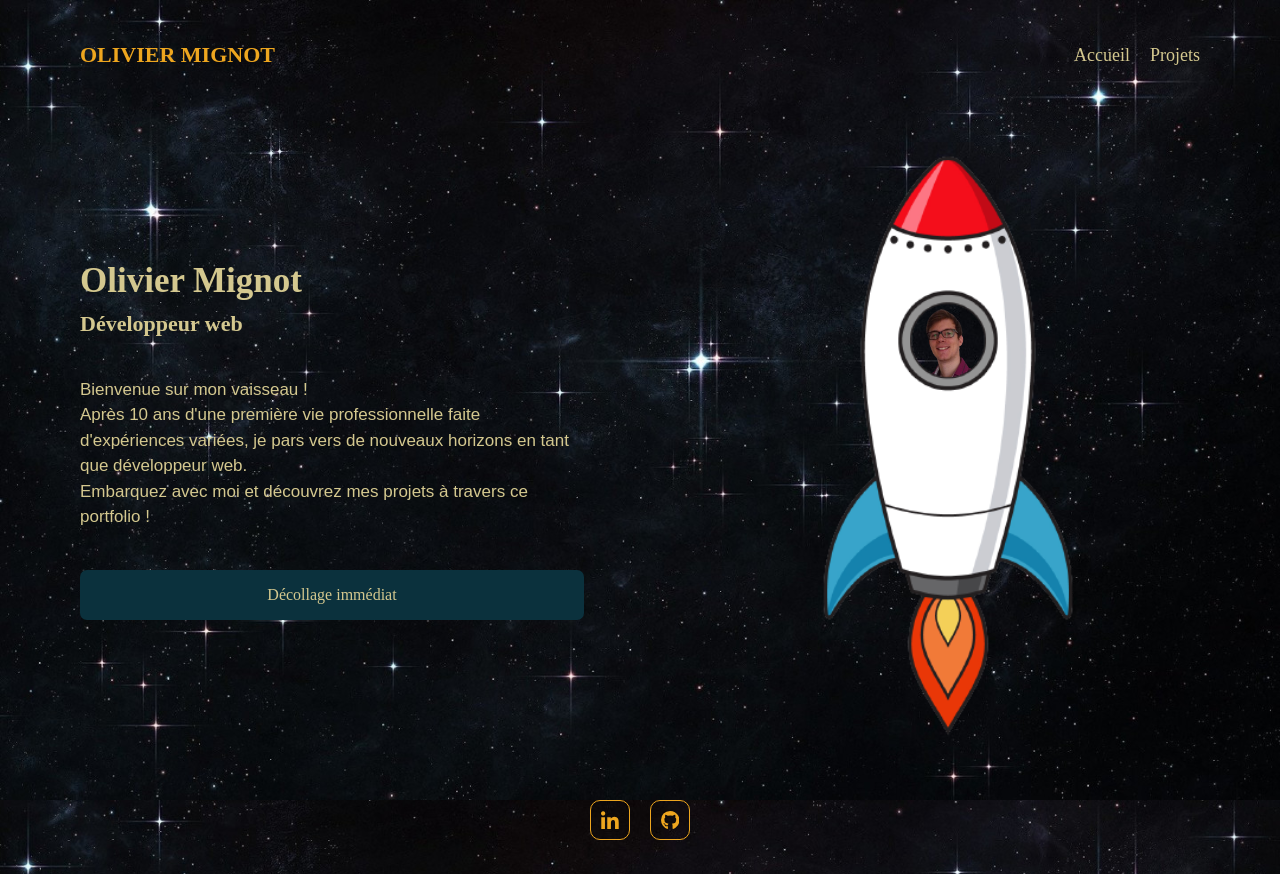
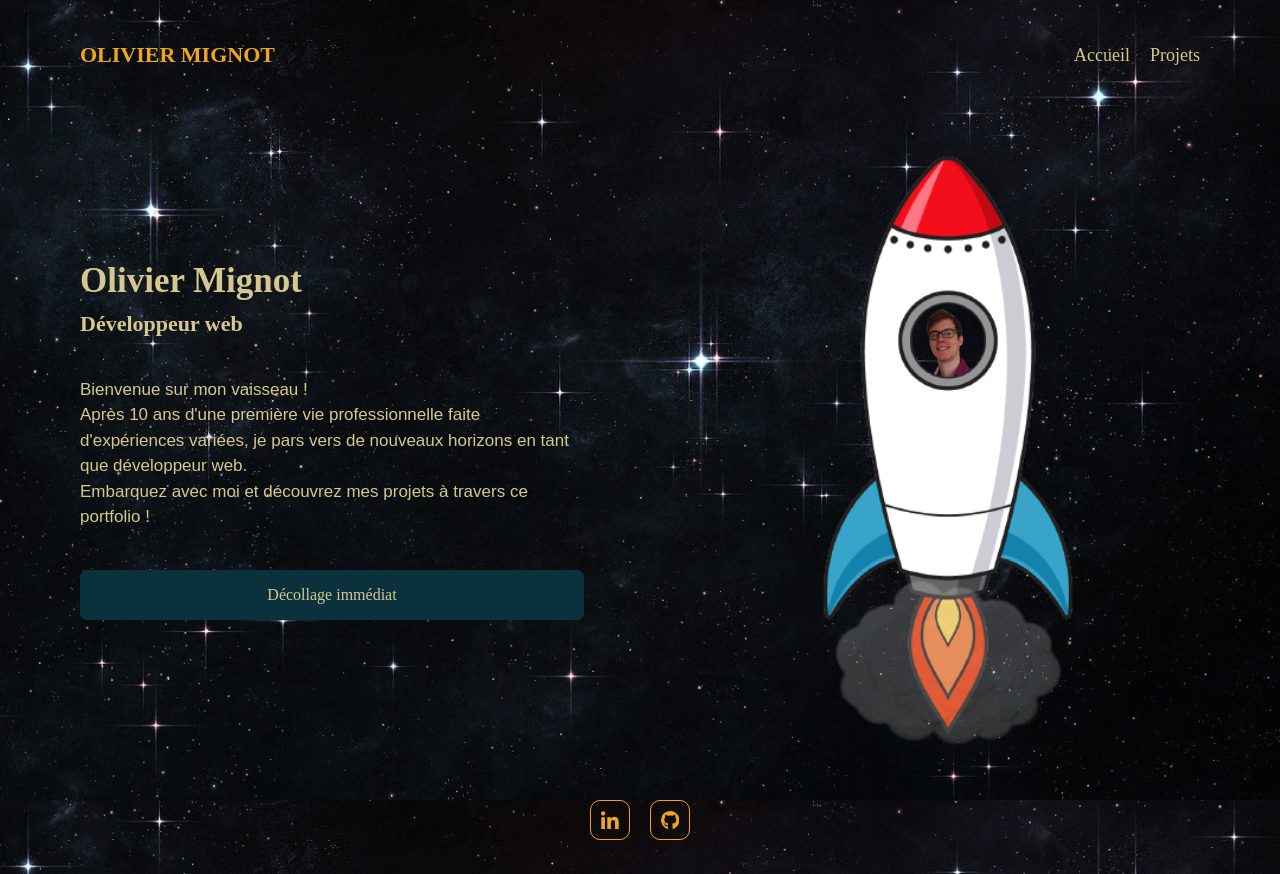
Before and after one commit to Olipt-M/Olipt-M.github.io, a Vue app: page / in a window 1280 px wide. Built offline with nearby package versions, Linux system fonts and the light colour scheme; a web font is replaced by a local one.

Commit message:
FEAT: added a cloud to rocket flames

```diff
--- a/src/components/layouts/HeaderLayout.vue
+++ b/src/components/layouts/HeaderLayout.vue
@@ -73,9 +73,6 @@
     font-size: 1.8rem;
     position: relative;
 
-    // &:hover {
-    //   border-bottom: 2px solid $color-text-light-2;
-    // }
     &::after {
       content: '';
       border-bottom: 2px solid $color-text-light-2;
--- a/src/views/HomepageView.vue
+++ b/src/views/HomepageView.vue
@@ -2,6 +2,7 @@
   import { RouterLink } from 'vue-router';
   import Olivier from '@/components/images/olivier-removebg.png';
   import Rocket from '@/components/images/rocket-removebg.png';
+  import Smoke from '@/components/images/nuage-removebg.png';
 </script>
 
 <template>
@@ -22,6 +23,7 @@
       <div class="merged-picture">
         <img :src="Olivier" alt="Photo d'Olivier Mignot" class="picture-olivier">
         <img :src="Rocket" alt="Image de fusée" class="picture-rocket">
+        <img :src="Smoke" alt="Image de nuage" class="picture-smoke">
       </div>
     </div>
   </main>
@@ -108,6 +110,7 @@
           transform: translate(0, 5px);
         }
       }
+    }
 
     .picture-rocket {
       z-index: 2;
@@ -126,6 +129,27 @@
       left: 51%;
       transform: translate(-50%, -50%);
     }
+
+    .picture-smoke {
+      position: absolute;
+      z-index: 3;
+      opacity: 25%;
+      animation: 0.2s ease-in-out infinite alternate cloud;
+
+      @keyframes cloud {
+        0% {
+          width: 225px;
+          top: 86%;
+          left: 50%;
+          transform: translate(-50%, -50%);
+        }
+        100% {
+          width: calc(225px * 1.02);
+          top: 86%;
+          left: 50%;
+          transform: translate(-50%, -50%);
+        }
+      }
     }
   }
 </style>
```
Also changed, not shown: src/components/images/nuage-removebg.png (added). Lines whose indentation alone changed are shown as unchanged.
